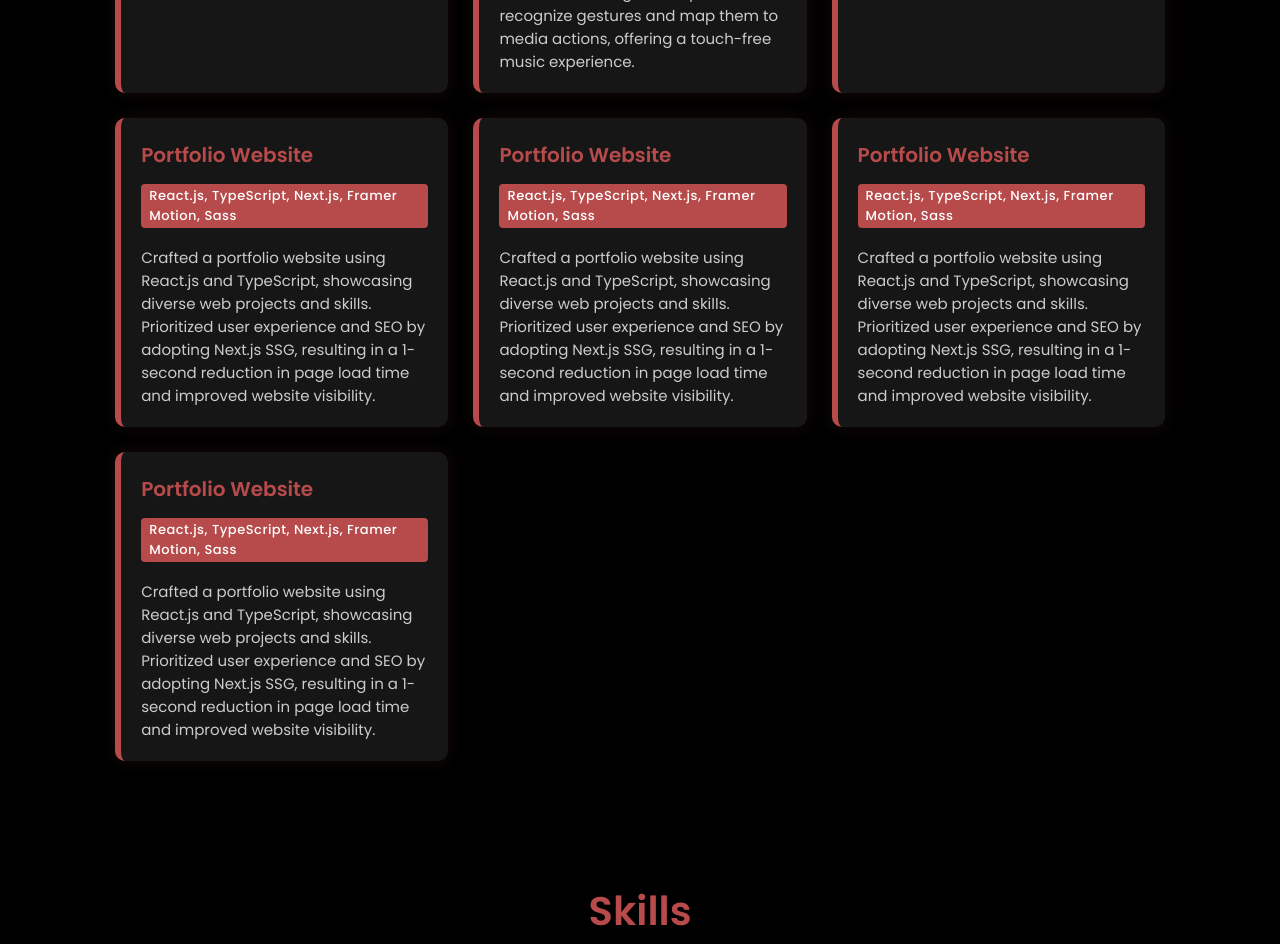
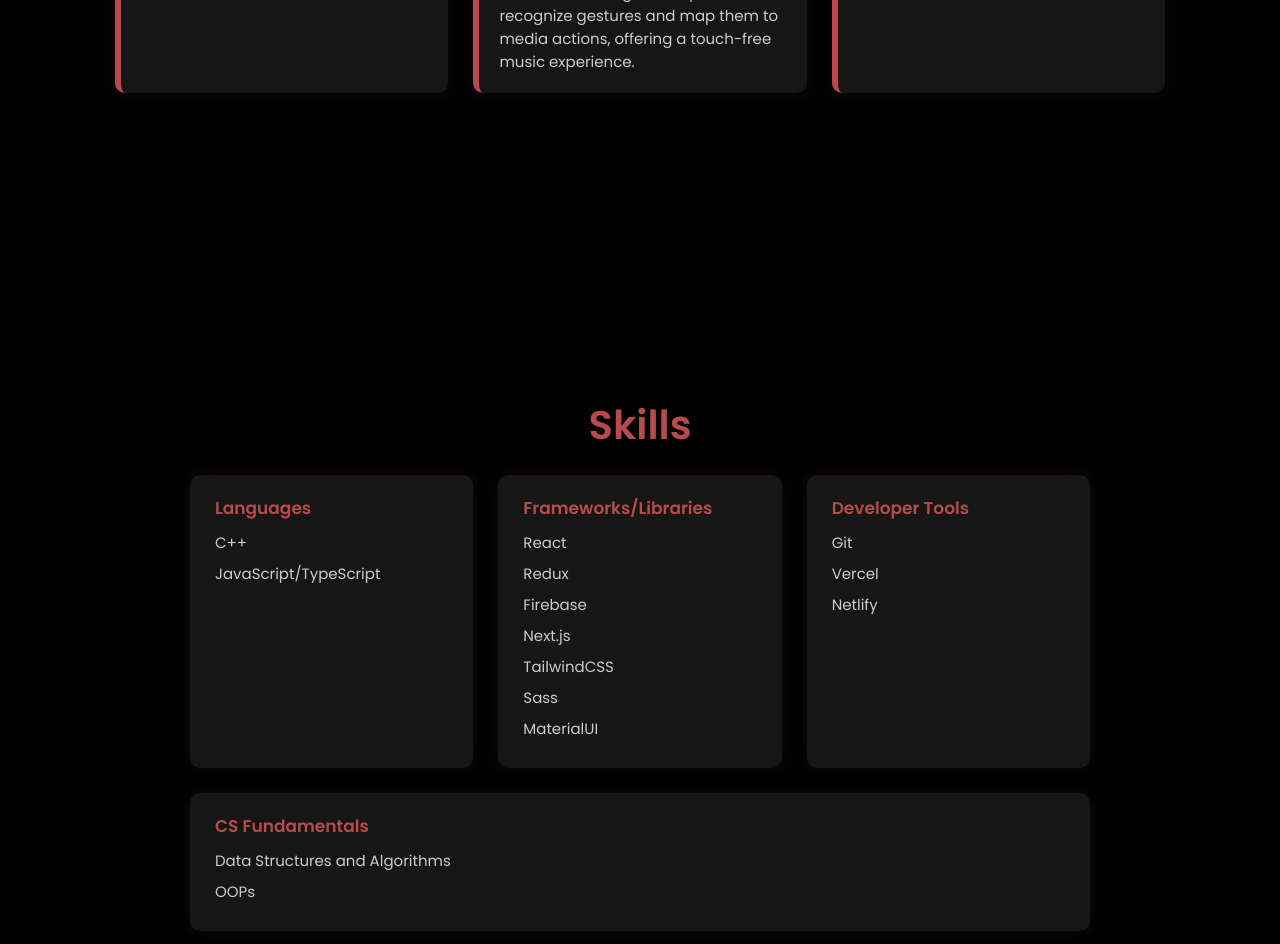
Before and after one commit to santysharmaa/portfolio_2, a plain HTML site: page index.html in a window 1280 px wide. Shown: the part 3675-4619 px from the top of the page. Drawn offline with Linux system fonts and the light colour scheme.

```diff
--- a/index.html
+++ b/index.html
@@ -147,34 +147,6 @@ My focus lies in developing end-to-end machine learning solutions, from data wra
           Crafted a portfolio website using React.js and TypeScript, showcasing diverse web projects and skills. Prioritized user experience and SEO by adopting Next.js SSG, resulting in a 1-second reduction in page load time and improved website visibility.
         </div>
       </div>
-      <div class="project-card">
-        <div class="project-title">Portfolio Website</div>
-        <div class="project-tech">React.js, TypeScript, Next.js, Framer Motion, Sass</div>
-        <div class="project-desc">
-          Crafted a portfolio website using React.js and TypeScript, showcasing diverse web projects and skills. Prioritized user experience and SEO by adopting Next.js SSG, resulting in a 1-second reduction in page load time and improved website visibility.
-        </div>
-      </div>
-      <div class="project-card">
-        <div class="project-title">Portfolio Website</div>
-        <div class="project-tech">React.js, TypeScript, Next.js, Framer Motion, Sass</div>
-        <div class="project-desc">
-          Crafted a portfolio website using React.js and TypeScript, showcasing diverse web projects and skills. Prioritized user experience and SEO by adopting Next.js SSG, resulting in a 1-second reduction in page load time and improved website visibility.
-        </div>
-      </div>
-      <div class="project-card">
-        <div class="project-title">Portfolio Website</div>
-        <div class="project-tech">React.js, TypeScript, Next.js, Framer Motion, Sass</div>
-        <div class="project-desc">
-          Crafted a portfolio website using React.js and TypeScript, showcasing diverse web projects and skills. Prioritized user experience and SEO by adopting Next.js SSG, resulting in a 1-second reduction in page load time and improved website visibility.
-        </div>
-      </div>
-      <div class="project-card">
-        <div class="project-title">Portfolio Website</div>
-        <div class="project-tech">React.js, TypeScript, Next.js, Framer Motion, Sass</div>
-        <div class="project-desc">
-          Crafted a portfolio website using React.js and TypeScript, showcasing diverse web projects and skills. Prioritized user experience and SEO by adopting Next.js SSG, resulting in a 1-second reduction in page load time and improved website visibility.
-        </div>
-      </div>
 
 
 
```
